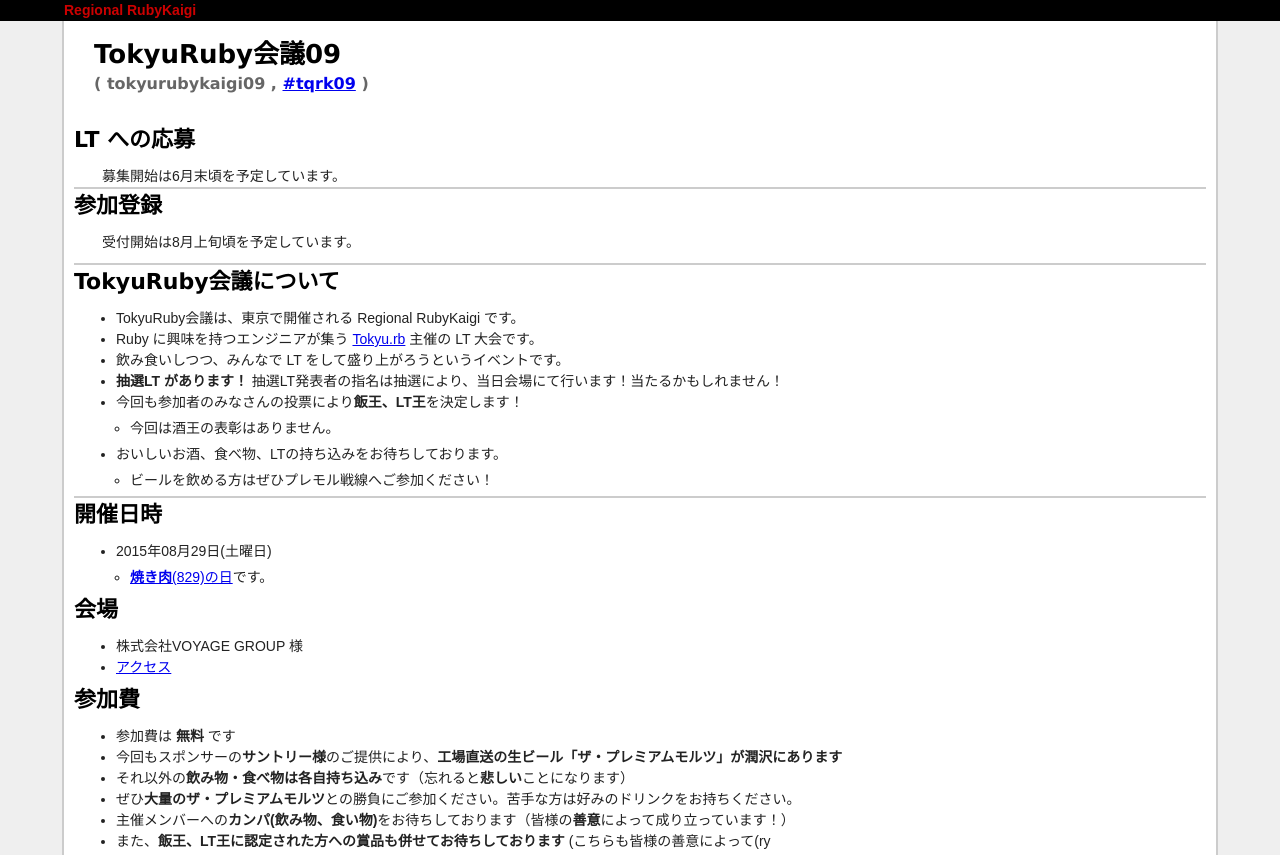
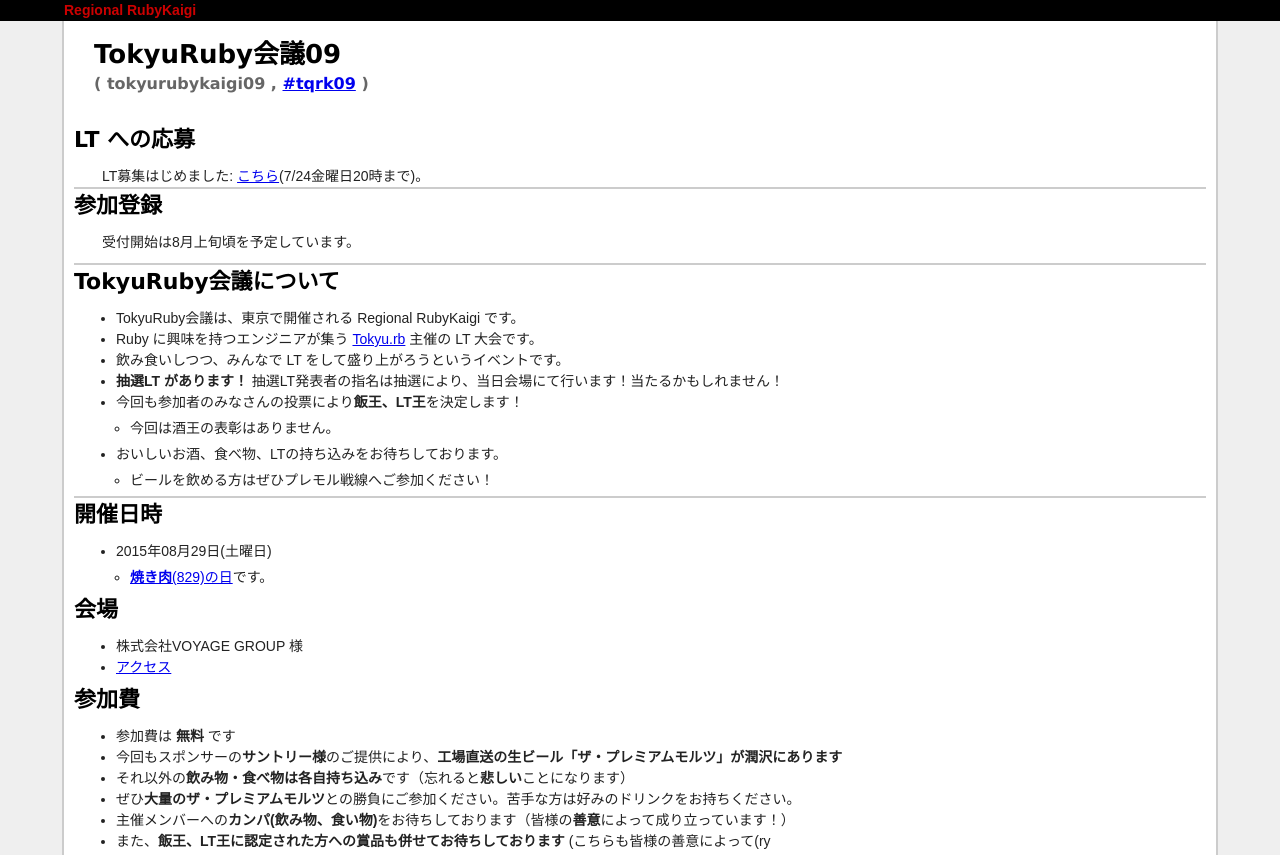
Before and after one commit to tokyurubykaigi/tokyu09, a plain HTML site: page index.html in a window 1280 px wide. Shown: the top 855 px of the page. Drawn offline with Linux system fonts and the light colour scheme.

Commit message:
add LT募集開始

```diff
--- a/index.html
+++ b/index.html
@@ -30,7 +30,7 @@
     </div>
     <h3>LT への応募</h3>
     <div class="registration_external">
-        募集開始は6月末頃を予定しています。
+        LT募集はじめました: <a href="http://goo.gl/forms/fXK8GbIPPC">こちら</a>(7/24金曜日20時まで)。
     </div>
     <hr>
     <h3>参加登録</h3>
```
